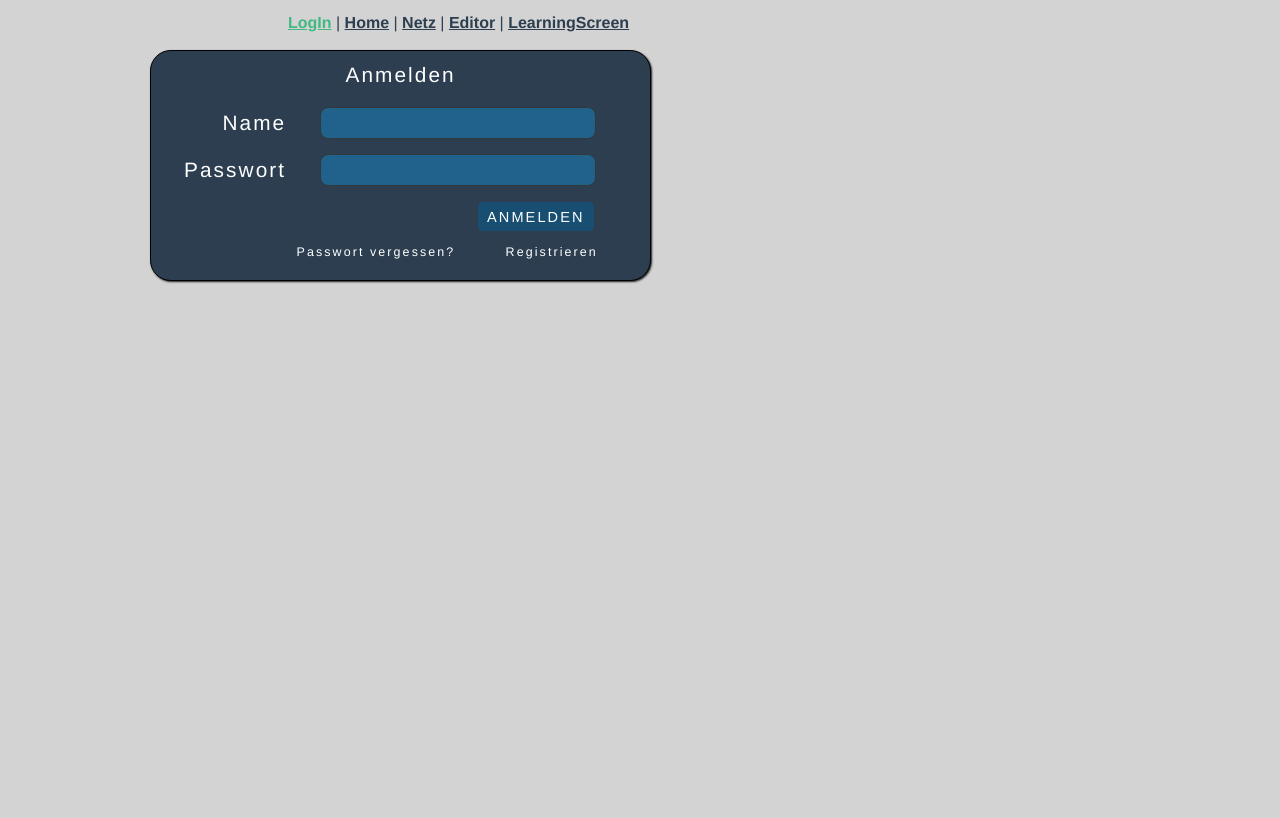
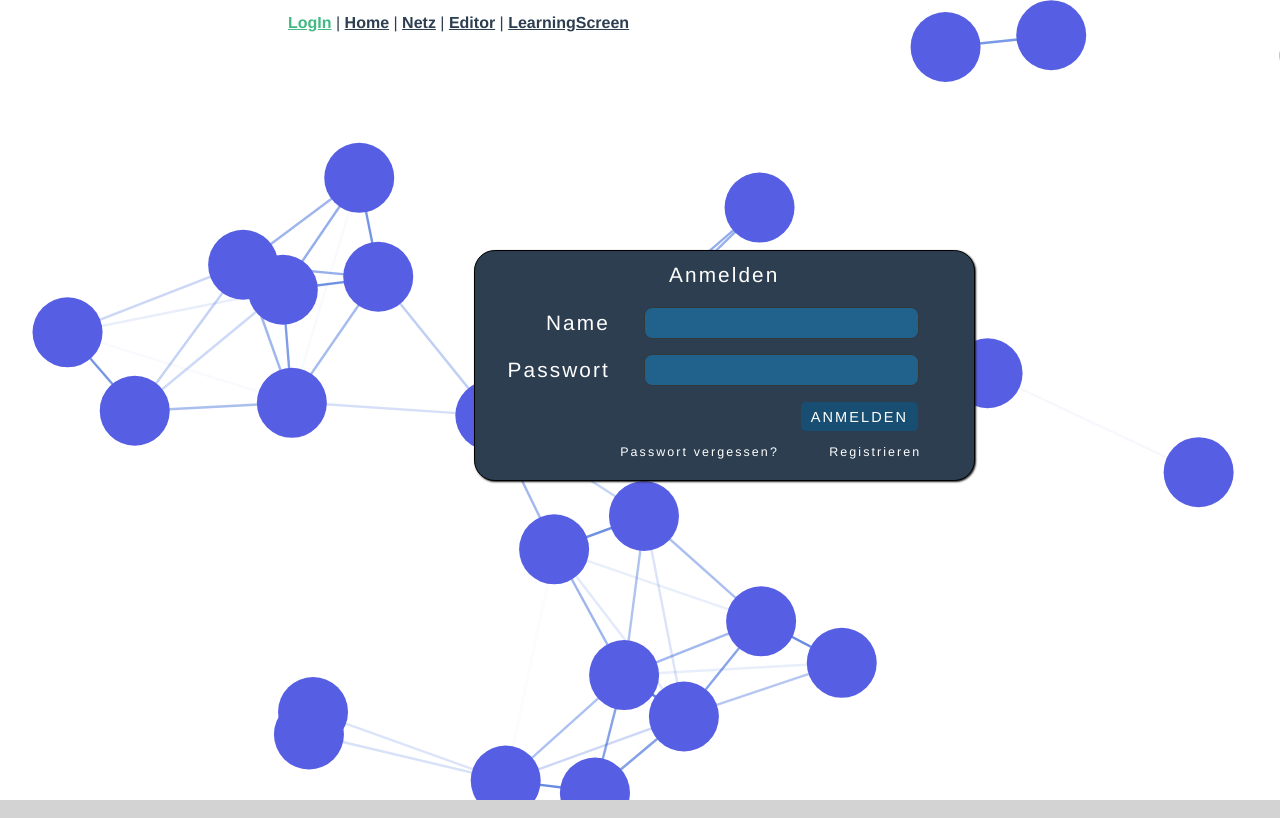
Before and after one commit to lelex4545/projekt-1, a Vue app: page / in a window 1280 px wide. Built offline with nearby package versions, Linux system fonts and the light colour scheme; what vue-cookies, vue-sweetalert2 would draw is missing.

Commit message:
Heftige Animation

```diff
--- a/package.json
+++ b/package.json
@@ -16,6 +16,7 @@
     "@syncfusion/ej2-vue-richtexteditor": "^18.3.52",
     "core-js": "^3.6.5",
     "jquery": "^3.5.1",
+    "particles.js": "^2.0.0",
     "vue": "^2.6.11",
     "vue-cookies": "^1.7.4",
     "vue-drag-resize": "^1.4.2",
--- a/src/components/screens/LogIn.vue
+++ b/src/components/screens/LogIn.vue
@@ -1,6 +1,7 @@
 <template>
   <div id="canttouch"
     class="canttouchme">
+    <particles/>
     <LogInElement
       @accEvent="pwScope = false; regScope = !regScope;"
       @pwEvent="regScope = false; pwScope = !pwScope;"
@@ -19,6 +20,7 @@
 import LogInElement from "./LogInComp/LogInElement"
 import Regist from "./LogInComp/Regist";
 import PwForgot from "./LogInComp/PwForgot";
+import particles from "./LogInComp/particles";
 
 export default {
   name: "LogIn",
@@ -26,11 +28,12 @@ export default {
     Regist,
     PwForgot,
     LogInElement,
+    particles
   },
   data: () => ({
     regScope: false,
     pwScope: false,
-  })
+  }),
 };
 </script>
 
--- a/src/components/screens/LogInComp/LogInElement.vue
+++ b/src/components/screens/LogInComp/LogInElement.vue
@@ -200,8 +200,8 @@ export default {
   color: #ffffff;
   display: grid;
   position: absolute;
-  left: 150px;
-  top: 50px;
+  left: 37%;
+  top: 250px;
   z-index: 2;
   grid-template-areas:
     "a a a"
--- /dev/null
+++ b/src/components/screens/LogInComp/particles.vue
@@ -0,0 +1,137 @@
+<template>
+  <div class="particles">
+    <div id="particles-js"></div>
+  </div>
+</template>
+
+<script>
+import 'particles.js'
+export default {
+  name: "particles",
+  mounted() {
+    this.initParticles()
+  },
+  methods: {
+    initParticles() {
+      window.particlesJS("particles-js", {
+  "particles": {
+    "number": {
+      "value": 20,
+      "density": {
+        "enable": true,
+        "value_area": 800
+      }
+    },
+    "color": {
+      "value": "#565ee3"
+    },
+    "shape": {
+      "type": "circle",
+      "stroke": {
+        "width": 0,
+        "color": "#000000"
+      },
+      "polygon": {
+        "nb_sides": 5
+      },
+      "image": {
+        "src": "img/github.svg",
+        "width": 100,
+        "height": 100
+      }
+    },
+    "opacity": {
+      "value": 1,
+      "random": false,
+      "anim": {
+        "enable": false,
+        "speed": 1,
+        "opacity_min": 0.1,
+        "sync": false
+      }
+    },
+    "size": {
+      "value": 35,
+      "random": false,
+      "anim": {
+        "enable": false,
+        "speed": 40,
+        "size_min": 0.1,
+        "sync": false
+      }
+    },
+    "line_linked": {
+      "enable": true,
+      "distance": 240.5118091298284,
+      "color": "#1049d2",
+      "opacity": 1,
+      "width": 2.4051180912982844
+    },
+    "move": {
+      "enable": true,
+      "speed": 4.810236182596568,
+      "direction": "none",
+      "random": false,
+      "straight": false,
+      "out_mode": "out",
+      "bounce": false,
+      "attract": {
+        "enable": false,
+        "rotateX": 600,
+        "rotateY": 1200
+      }
+    }
+  },
+  "interactivity": {
+    "detect_on": "canvas",
+    "events": {
+      "onhover": {
+        "enable": false,
+        "mode": "repulse"
+      },
+      "onclick": {
+        "enable": true,
+        "mode": "repulse"
+      },
+      "resize": true
+    },
+    "modes": {
+      "grab": {
+        "distance": 400,
+        "line_linked": {
+          "opacity": 1
+        }
+      },
+      "bubble": {
+        "distance": 400,
+        "size": 40,
+        "duration": 2,
+        "opacity": 8,
+        "speed": 3
+      },
+      "repulse": {
+        "distance": 200,
+        "duration": 0.4
+      },
+      "push": {
+        "particles_nb": 4
+      },
+      "remove": {
+        "particles_nb": 2
+      }
+    }
+  },
+  "retina_detect": true
+})
+    }
+  }
+};
+</script>
+
+<style scoped>
+#particles-js {
+  background: white;
+  height: 100vh;
+  width: 100%;
+}
+</style>
```
